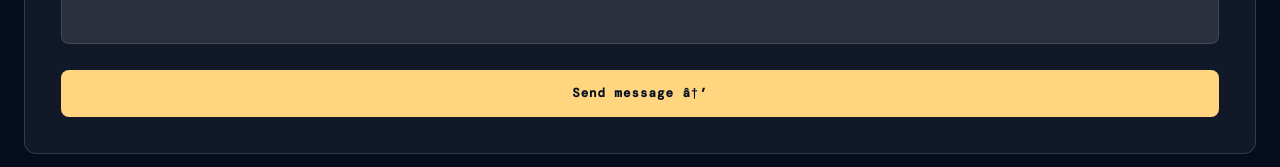
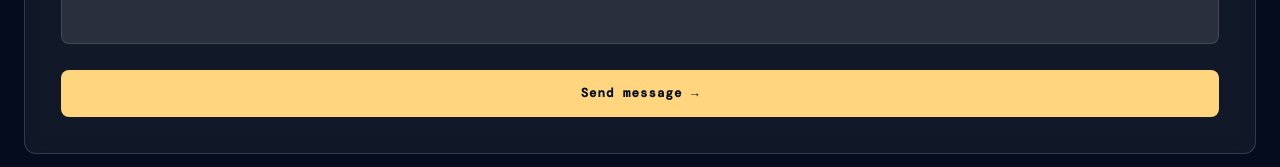
Before and after one commit to harrabialaa-dotcom/portfolio-v2, a Next.js app: page / in a window 1280 px wide. Shown: the part 10071-10238 px from the top of the page. Built offline with nearby package versions, Linux system fonts and the light colour scheme; a web font is replaced by a local one.

Commit message:
fix: send message arrow button

```diff
--- a/components/Contact.tsx
+++ b/components/Contact.tsx
@@ -106,7 +106,7 @@ export default function Contact() {
                   />
                 </div>
                 <button onClick={handleSubmit} className="btn-primary" style={{ width: '100%', justifyContent: 'center' }}>
-                  Send message â†’
+                  Send message →
                 </button>
               </div>
             </div>
```
